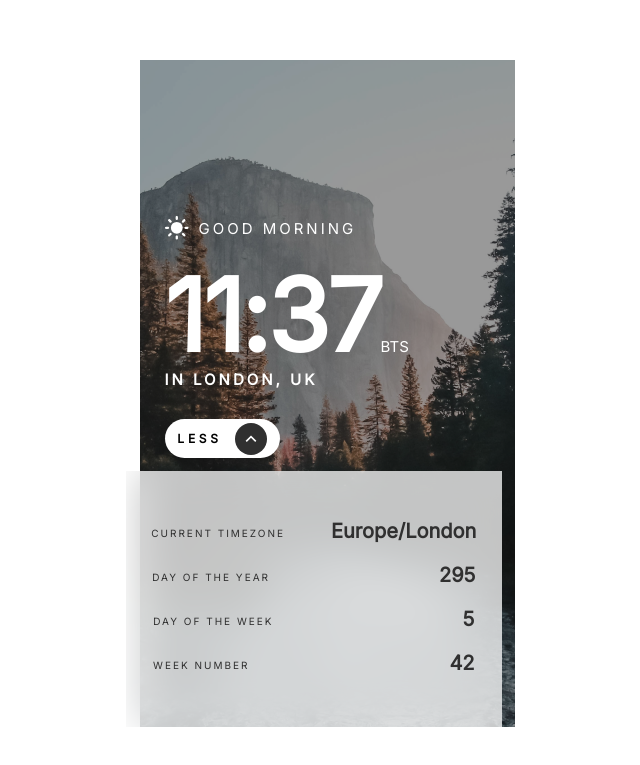
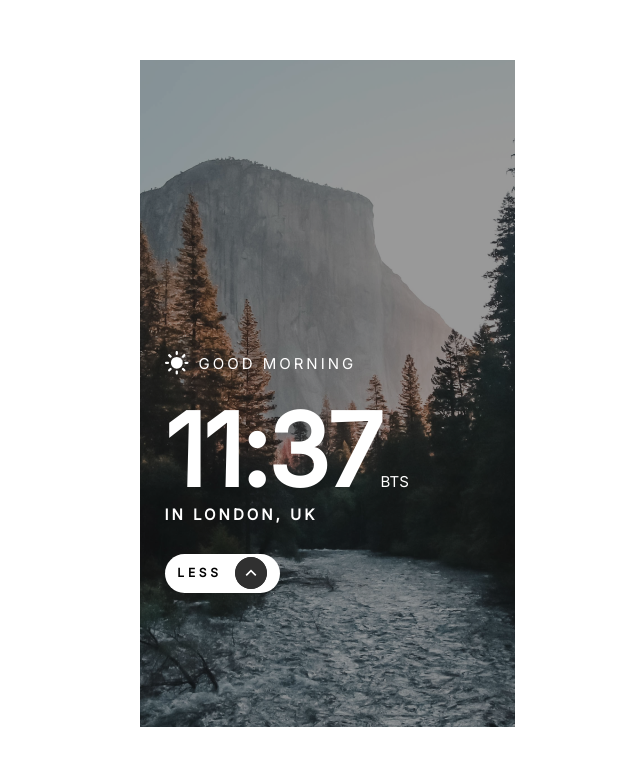
Before and after one commit to Abashidzeofficial/clock-app, a React (Create React App) app: page / in a window 1280 px wide. Shown: the part 107-872 px from the top of the page, without its empty margins (313-953 px from the left). Built offline with nearby package versions, Linux system fonts and the light colour scheme.

Commit message:
NewUpdate

```diff
--- a/src/App.tsx
+++ b/src/App.tsx
@@ -7,12 +7,17 @@ import './styles.css';
 import sun from './images/desktop/icon-sun.svg';
 import moon from './images/desktop/icon-moon.svg';
 import uparrow from './images/desktop/icon-arrow-up.svg';
+import downarrow from './images/desktop/arrowdown.png';
 
 function App() {
-  const [isMorning, setIsMorning] = useState(true); //
+  const [isMorning, setIsMorning] = useState(true);
+  const [detailVisible, setDetailVisible] = useState(false); // dacherisas cvlis less/more icons steiti
 
   const hanldeChangeThem = () => {
     setIsMorning(!isMorning); // funqcia achens da aqrobs sun/moons
+  }
+  const handleDetailVisible = () => {
+    setDetailVisible(!detailVisible);
   }
   return (
     <div className={`container ${isMorning ? 'daytime-icon' : 'nighttime-icon'}`}>
@@ -36,12 +41,18 @@ function App() {
           <div className="location">
             <span className="geo-location">IN LONDON, UK</span>
           </div>
-          <button className="arrow">
-            <span className="less">LESS</span>
-            <img src={uparrow} alt="uparrow" className="arrow-up"></img>
+          <button className="arrow" onClick={handleDetailVisible}>
+            <span className="less">
+              {detailVisible ? 'MORE' : 'LESS'}
+            </span>
+            {detailVisible ? (   // dacherisas cvlis less/more icons
+              <img src={downarrow} alt="downarrow" className="arrow-up" />
+            ) : (
+              <img src={uparrow} alt="uparrow" className="arrow-up" />
+            )}
           </button>
         </div>
-        <div className="details-transform">
+        {detailVisible && (<div className="details-transform">
           <div className='current-timezone'>
             <span className="timezone-txt">
               CURRENT TIMEZONE
@@ -75,6 +86,7 @@ function App() {
             </span>
           </div>
         </div>
+        )}
       </div>
 
 
--- a/src/styles.css
+++ b/src/styles.css
@@ -100,10 +100,12 @@
   letter-spacing: 3.75px;
   text-transform: uppercase;
 }
-.arrow-up {
+.arrow-up,
+.arrow-down {
   width: 32px;
   height: 32px;
-  flex-shrink: 0;
+  border-radius: 32px;
+  background-color: #303030;
 }
 .details-transform {
   width: 376px;
```
Also changed, not shown: src/images/desktop/arrowdown.png (added).
